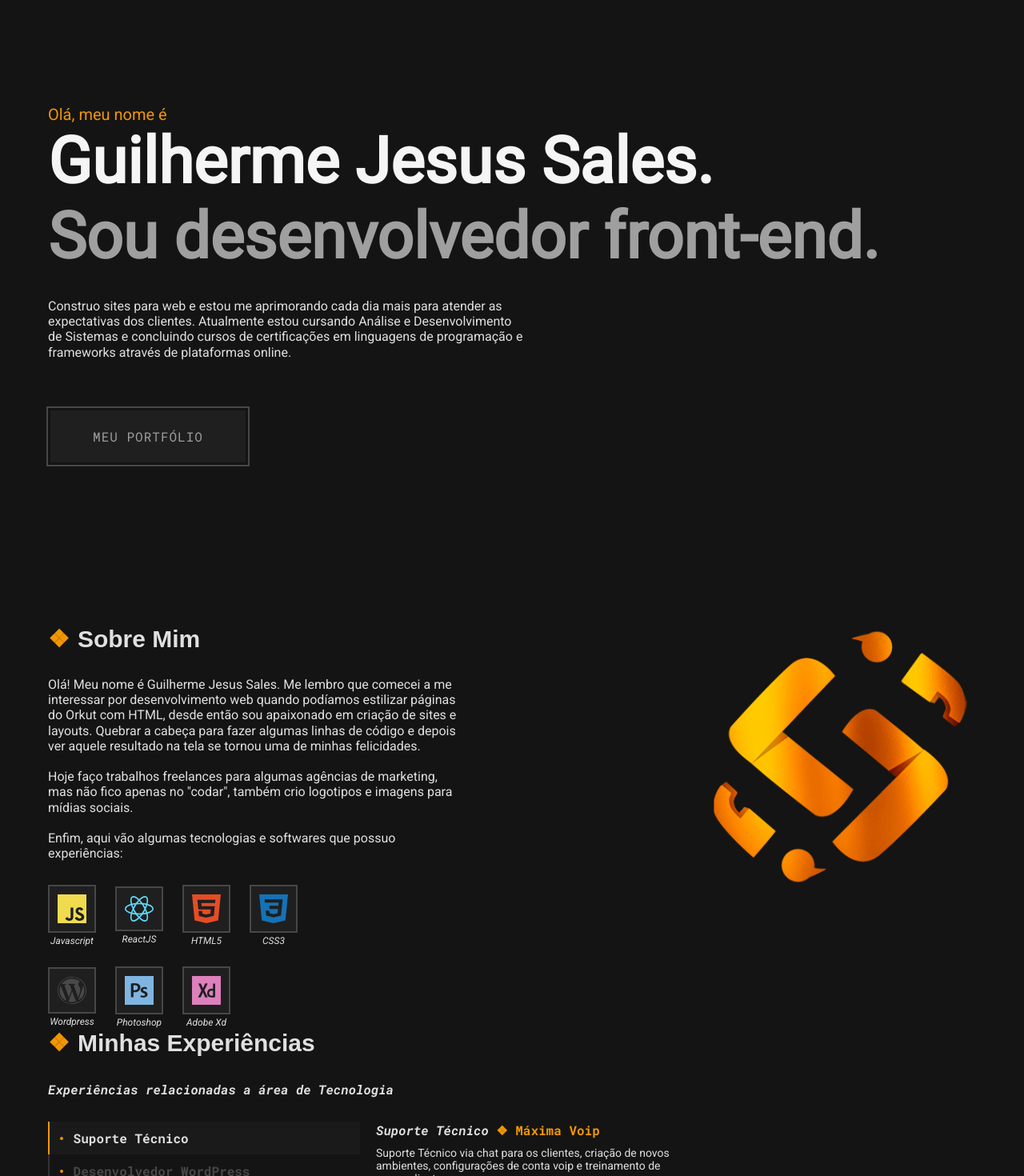
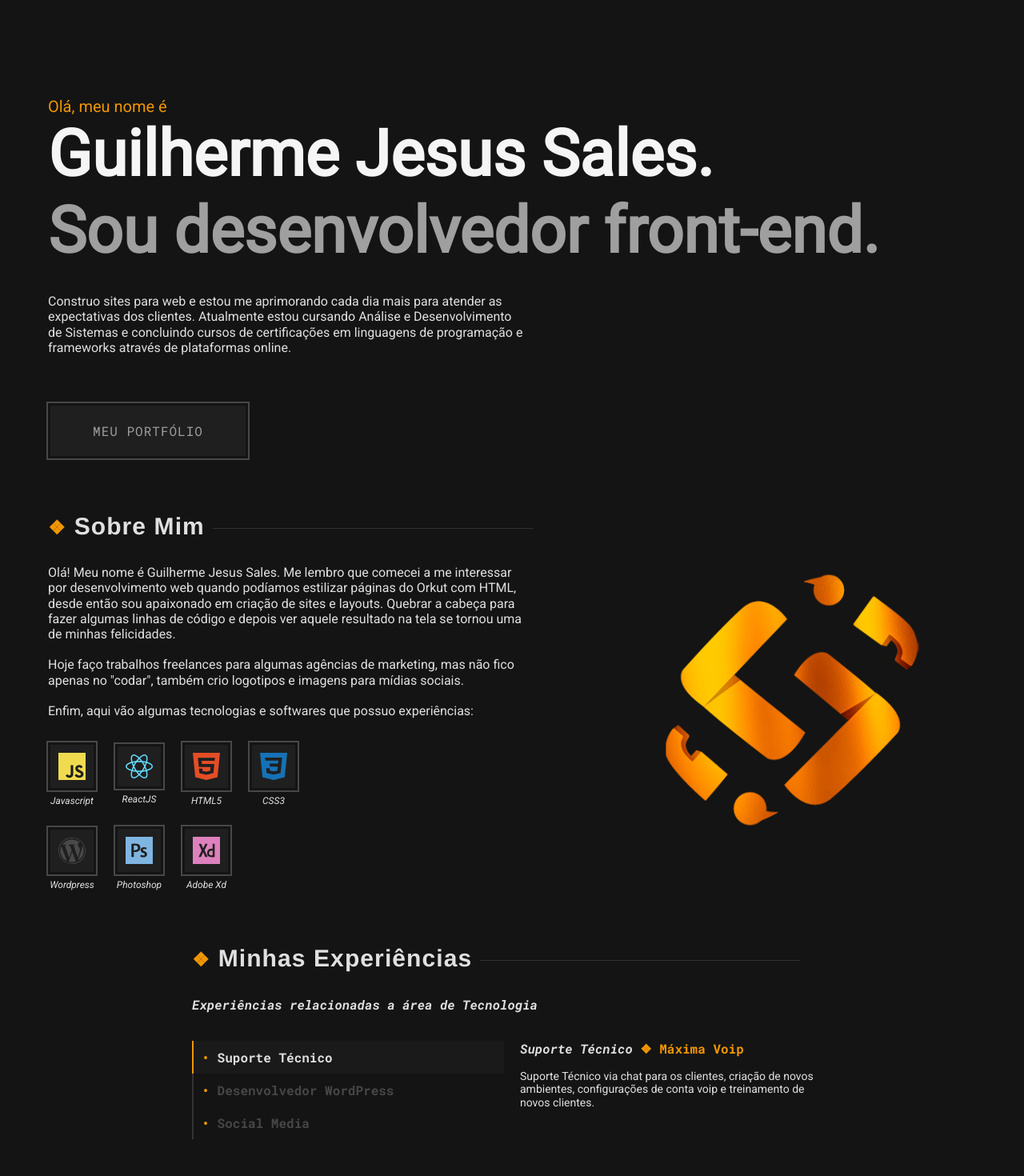
Before and after one commit to GuilhermeJSales/meu-portfolio, a React (Vite) app: page / in a window 1280 px wide. Shown: the part 180-1650 px from the top of the page at 80% size. Built offline with nearby package versions, Linux system fonts and the light colour scheme.

Commit message:
refatoracao de estilos e adicionado footer

```diff
--- a/src/App.jsx
+++ b/src/App.jsx
@@ -5,6 +5,7 @@ import { Portfolio } from "./Components/Portfolio"
 import { Contato } from "./Components/Contato"
 import  GlobalStyle from "./Global"
 import { Tecnologies } from "./Components/Sobre/Tecnologies"
+import { Footer } from "./Components/Footer"
 
 
 
@@ -20,6 +21,7 @@ export const App = () => {
           <Route path="contato" element={<Contato/>}/>
           <Route path="tecnologia/:name" element={<Tecnologies/>}/>
         </Routes>
+        <Footer/>
         <GlobalStyle />
       </BrowserRouter>
    </div>
--- /dev/null
+++ b/src/Components/Footer.jsx
@@ -0,0 +1,9 @@
+import {FooterP} from '../styles'
+
+export const Footer = () => {
+  return (
+    <footer>
+        <FooterP>Todos os direitos reservados - Guilherme Jesus Sales ©</FooterP>
+    </footer>
+  )
+}
--- a/src/Components/Sobre/About.jsx
+++ b/src/Components/Sobre/About.jsx
@@ -1,11 +1,11 @@
 import {ReactComponent as LogoTipo} from '../../Assets/sobre-logo.svg'
-import {SectionAll, AboutSect,SubTitleAll, ParagraphAbout, ImgDiv} from "../../styles"
+import {AboutSect,SubTitleAll, ParagraphAbout, ImgDiv, AboutSection} from "../../styles"
 import { Tecnologies } from './Tecnologies'
 
 export const About = () => {
   return (
 
-    <>
+    <AboutSection>
       <AboutSect>
         <div>
           <SubTitleAll>Sobre Mim</SubTitleAll>
@@ -25,6 +25,6 @@ export const About = () => {
           <LogoTipo/>
         </ImgDiv>
         </AboutSect>
-    </>
+    </AboutSection>
   )
 }
--- a/src/Components/Sobre/Exp.jsx
+++ b/src/Components/Sobre/Exp.jsx
@@ -1,5 +1,5 @@
 import { useRef, useState } from "react";
-import { CssTest, DivButtonFlex, DivFlexExp, DivScroll, ExpName, ExpParagraph, ExpSpanName, SubTitleAll, ThirdTitle } from "../../styles";
+import { CssTest, DivButtonFlex, DivFlexExp, DivScroll, ExpName, ExpParagraph, ExpSection, ExpSpanName, SubTitleAll, ThirdTitle } from "../../styles";
 import { ExpButton } from "../Forms/ExpButton";
 import { CSSTransition } from 'react-transition-group';
 
@@ -23,9 +23,11 @@ export const Exp = () => {
 
 
   return(
-   <section>
+   <ExpSection>
+    <div>
     <SubTitleAll>Minhas Experiências</SubTitleAll>
     <ThirdTitle>Experiências relacionadas a área de Tecnologia</ThirdTitle>
+    </div>
     <DivFlexExp>
       <DivButtonFlex>
    {exp.map(e => <ExpButton setScrollButton={setScrollButton} anima={anima} setAnima={setAnima} job={job} setJob={setJob} key={e.id} id={e.id}>{e.cargo}</ExpButton>)}
@@ -47,6 +49,6 @@ export const Exp = () => {
    }
     <DivScroll scrollButton={`translateY(${scrollButton})`}></DivScroll>
    </DivFlexExp>
-   </section>
+   </ExpSection>
   )
 }
--- a/src/Components/Sobre/Presentation.jsx
+++ b/src/Components/Sobre/Presentation.jsx
@@ -1,9 +1,9 @@
-import {Span, Title, SubTitle, ParagraphPresentation, DivFlex, SectionAll} from '../../styles'
+import {Span, Title, SubTitle, ParagraphPresentation, DivFlex, SectionPresentation} from '../../styles'
 import { Button } from '../Forms/Button'
 
 export const Presentation = () => {
   return (
-    <SectionAll>
+    <SectionPresentation>
       <Span>Olá, meu nome é</Span>
       <Title>Guilherme Jesus Sales.</Title>
       <SubTitle>Sou desenvolvedor front-end.</SubTitle>
@@ -16,6 +16,6 @@ export const Presentation = () => {
       <DivFlex>
         <Button margin={'3.125rem'} to="portfolio">Meu Portfólio</Button>
       </DivFlex>
-    </SectionAll>
+    </SectionPresentation>
   )
 }
--- a/src/Global.jsx
+++ b/src/Global.jsx
@@ -13,6 +13,7 @@ export default createGlobalStyle `
     -webkit-font-smoothing: antialiased;
     width:100%;
     min-height:100%;
+    line-height: 1.2;
   }
 
   button {
--- a/src/styles.jsx
+++ b/src/styles.jsx
@@ -13,11 +13,6 @@ export const Container = styled.div`
  padding:0 20px 100px 20px;
 `;
 
-export const SectionAll = styled.section`
-  position:relative;
-  top: 150px;
-  min-height:100vh;
-`;
 
 export const Title = styled.h1`
   font-family:'Roboto', sans-serif;
@@ -29,12 +24,24 @@ export const Title = styled.h1`
 export const SubTitleAll = styled.h2`
 color:#E0E0E0;
 font-size:1.875rem;
-font-family: 'Arial';
+font-family: 'Helvetica', arial;
+letter-spacing:1.1px;
 margin-bottom: 1.875rem;
+position:relative;
 &:before{
   content:"❖";
+  font-size:1.5rem;
   color:#F29602;
   margin-right:0.625rem;
+}&:after{
+  content:'';
+  background:#333333;
+  width:400px;
+  height:1px;
+  display:inline-block;
+  position:absolute;
+  top:20px;
+  margin-left:10px;
 }
 `;
 
@@ -44,8 +51,7 @@ export const ThirdTitle = styled.h3`
   font-family:'Roboto Mono', monospace;
   font-style:italic;
   font-weight:Normal;
-  margin-bottom: 1.875rem;
-
+  margin-bottom: 2.25rem;
 `;
 
 export const Paragraph = styled.p`
@@ -135,6 +141,12 @@ export const LinkHeader = styled(Link)`
 
 // HOME PRESENTATION
 
+
+export const SectionPresentation = styled.section`
+  min-height:calc(100vh - 161px);
+  padding-top:140px;
+`;
+
 export const Span = styled.span`
   font-family:'Roboto', sans-serif;
   font-size:1.25rem;
@@ -161,20 +173,24 @@ align-items:center;
 
 // ABOUT SECTION
 
-
+export const AboutSection = styled.section`
+  min-height:70vh;
+  padding-top:20px;
+`;
 
 export const AboutSect = styled.div `
   display:grid;
-  grid-template-columns: 1fr 1fr;
+  grid-template-columns: 700px 1fr;
+  align-items:center;
 `;
 
 
 export const ParagraphAbout = styled(Paragraph)`
-  max-width:40vw;
+  max-width:600px;
 `;
 
 export const  ImgDiv = styled.div`
-  justify-self:end;
+  justify-self:center;
 `;
 
 // TECNOLOGIAS
@@ -191,15 +207,18 @@ export const  TecDiv = styled.ul`
 
 export const TecLink = styled(Link)`
   background:#1F1F1F;
-  border:2px solid #474747;
   padding:10px;
+  outline: 2px solid #474747;
+  border: 3px solid #141414;
   display:block;
   cursor:pointer;
+  transition: .3s ease-in-out;
+  margin-bottom:2px;
   &:hover,
   &:focus{
-    background:#333333;
-    border:2px solid #F29602;
-    outline:none;
+    background:#3333;
+    border: 3px solid #141414;
+    outline: 2px solid #F29602;
   }
 `
 
@@ -215,15 +234,19 @@ export const  TecSpan = styled.span`
 
 // MY EXPERIENCIES
 
-
+export const ExpSection = styled.section`
+  min-height:50vh;
+  max-width:800px;
+  margin:0 auto;
+`;
 
 
 export const DivFlexExp = styled.div`
   display:flex;
   max-width:800px;
   gap:1.25rem;
-  justify-content:center;
   position:relative;
+  margin:0 auto;
 `;
 
 
@@ -290,7 +313,7 @@ export const ExpName = styled.h4`
   font-size:1rem;
   font-style:italic;
   color:#E0E0E0;
-  margin-bottom:0.625rem;
+  margin-bottom:1rem;
 `;
 
 export const ExpSpanName = styled.span`
@@ -298,7 +321,7 @@ export const ExpSpanName = styled.span`
   font-size:1rem;
   font-style:normal;
   color:#F29602;
-`;
+  `;
 
 
 export const ExpParagraph = styled.p`
@@ -317,3 +340,16 @@ left:0;
 transform: ${({scrollButton}) => scrollButton};
 transition: transform 0.25s cubic-bezier(0.645, 0.045, 0.355, 1) 0.1s;
 `
+
+
+
+// FOOTER
+
+export const FooterP = styled.p`
+  text-align:center;
+  font-size:1rem;
+  font-family:'Roboto Mono', monospace;
+  color:#E0E0E0;
+  padding-bottom: 100px ;
+
+`
```
